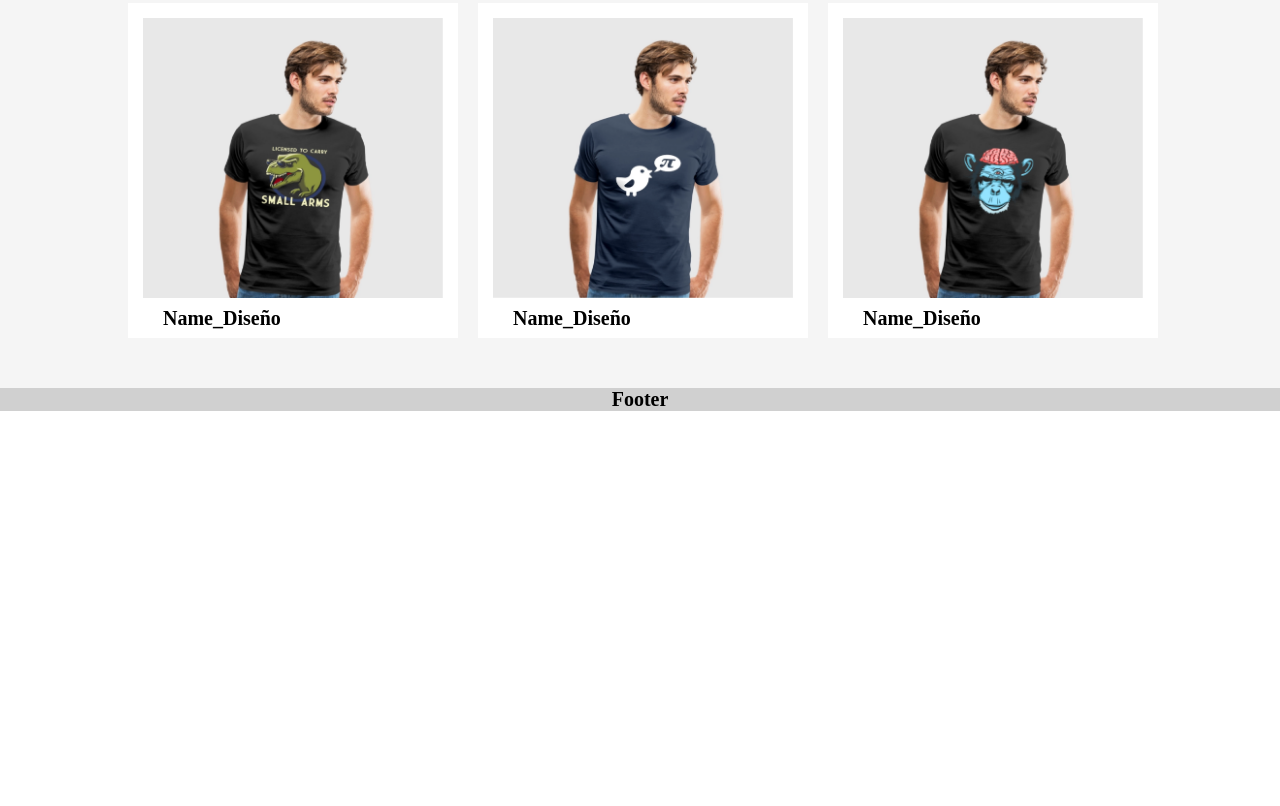
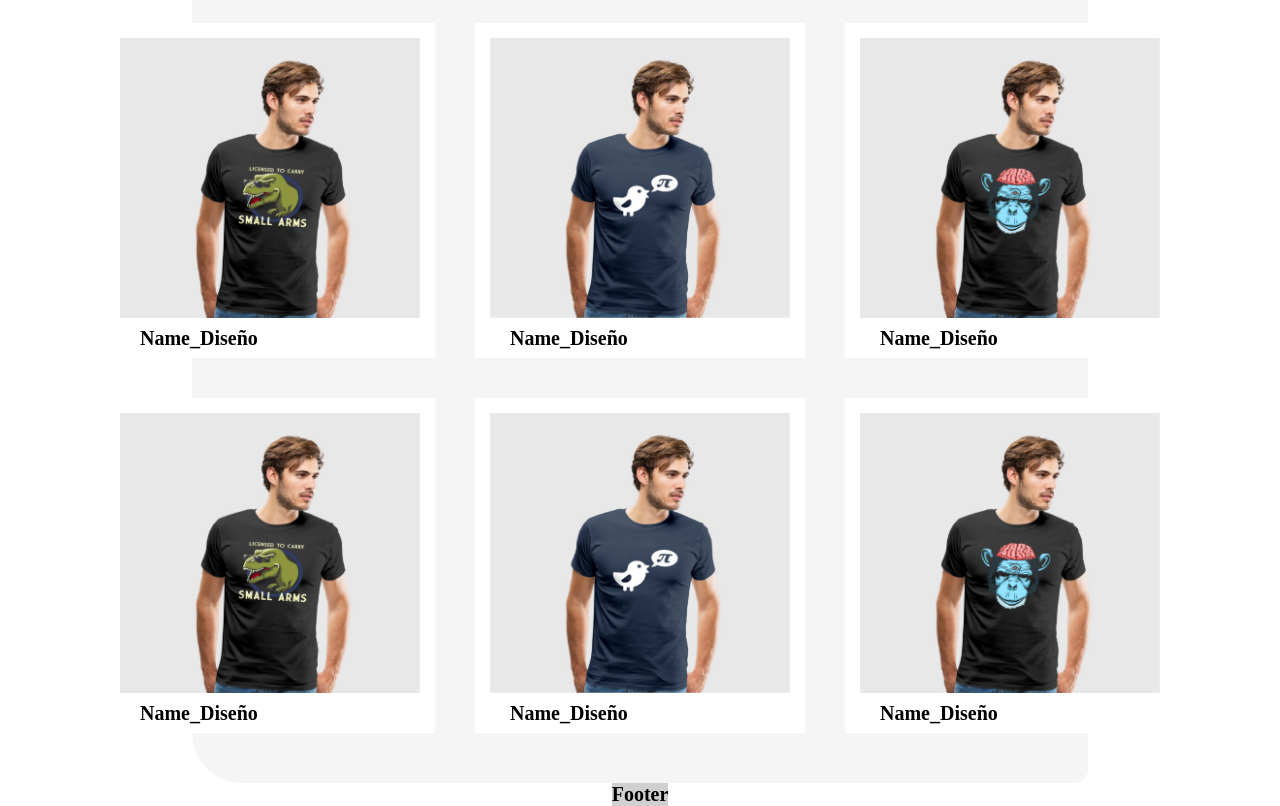
Before and after one commit to JULIOCANCHALA/hb-first-page, a website: page public/index.html in a window 1280 px wide. Shown: the part 1042-1848 px from the top of the page. Before the commit the page ends 1453 px from the top, so only its background shows below. Drawn offline with nearby package versions, Linux system fonts and the light colour scheme; files that its build step writes are made by us from their sources.

Commit message:
change main section

```diff
--- a/public/index.html
+++ b/public/index.html
@@ -84,6 +84,22 @@
 
                         <h1 class="namedesign2">Name_Diseño</h1>
                     </div>
+                    <div>
+                        <img class="imgdesign" src="..\src\imgs\designs\design1.png" alt="Imagen Diseño1">
+
+                        <h1 class="namedesign2">Name_Diseño</h1>
+                    </div>
+                    <div>
+                        <img class="imgdesign" src="..\src\imgs\designs\design2.png" alt="Imagen Diseño2">
+
+                        <h1 class="namedesign2">Name_Diseño</h1>
+                    </div>
+                    <div>
+                        <img class="imgdesign" src="..\src\imgs\designs\design3.png" alt="Imagen Diseño3">
+
+                        <h1 class="namedesign2">Name_Diseño</h1>
+                    </div>
+
                 </div>
             </article>
         </main>
--- a/src/styles/_base.scss
+++ b/src/styles/_base.scss
@@ -1,5 +1,8 @@
 .container {
     width: 100%;
+    display: flex;
+    flex-direction: column;
+    align-items: center;
 }
 
 article {
--- a/src/styles/components/_containerdesigns.scss
+++ b/src/styles/components/_containerdesigns.scss
@@ -1,8 +1,7 @@
 .containerdesigns {
-    margin-top: 60px;
-    width: 80%;
+    margin-top: 50px;
     display: grid;
-    grid-gap: 20px;
+    grid-gap: 40px;
     grid-template-columns: repeat(3, 1fr);
     justify-items: center;
     margin-bottom: 50px;
--- a/src/styles/components/_containername.scss
+++ b/src/styles/components/_containername.scss
@@ -1,17 +1,16 @@
 .imgname {
-    height: 180px;
+    height: 160px;
     position: absolute;
-    top: 30px;
+    top: 7px;
     margin-left: auto;
     margin-right: auto;
     left: 0;
     right: 0;
     z-index: 1;
-    margin-top: 25px;
 }
 
 .containername {
-    height: 240px;
+    height: 230px;
     display: flex;
     justify-content: center;
     align-items: center;
--- a/src/styles/components/_header.scss
+++ b/src/styles/components/_header.scss
@@ -8,7 +8,7 @@
     margin: 0 auto;
     top: 0;
     transform: translateX(-50%);
-    z-index: 1;
+    z-index: 2;
     opacity: 0.9;
 }
 
--- a/src/styles/components/_main.scss
+++ b/src/styles/components/_main.scss
@@ -1,14 +1,20 @@
 .main {
     margin-top: $height_header;
     position: relative;
+    width: 70%;
 }
 
 .main__item:nth-child(2) {
     background-color: #222221;
+    background-size: cover;
+    background-position: center;
+    border-radius: 0 0 13px 50px;
 }
 
 .main__item:nth-child(5) {
     background-color: whitesmoke;
+    margin-top: 20px;
+    border-radius: 13px 50px;
 }
 
 .nav_conteiner__item {
```
